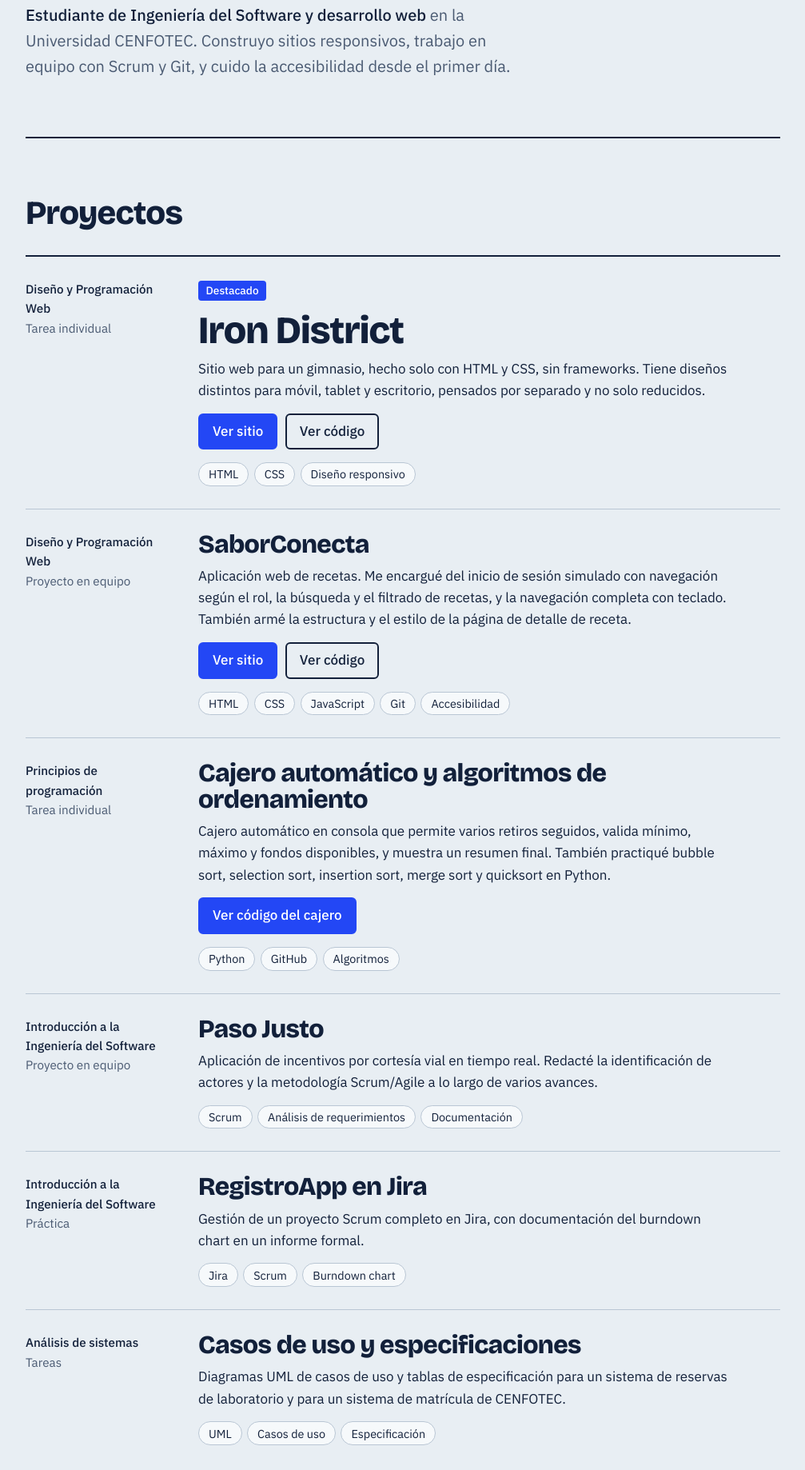
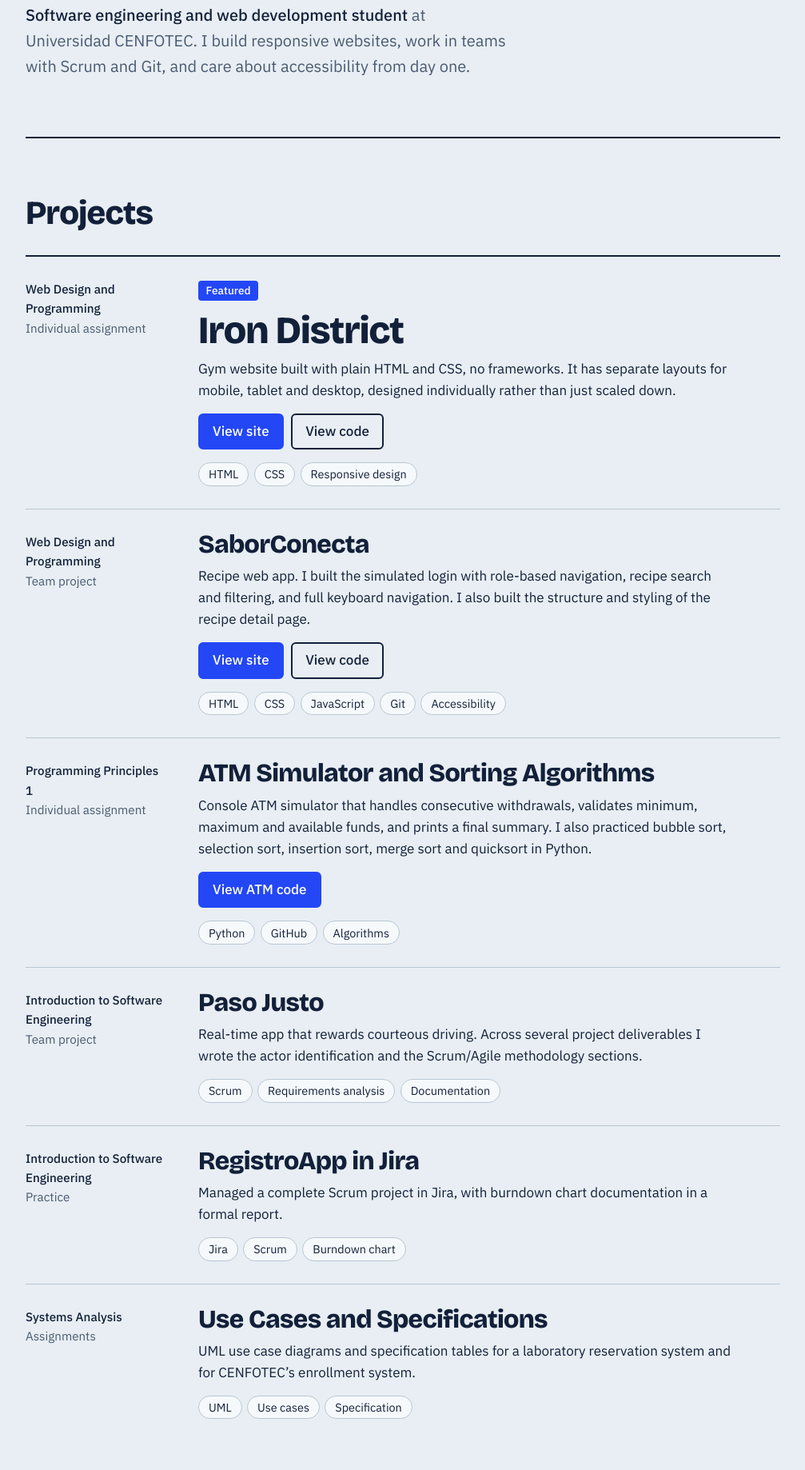
Before and after one commit to julian26-salazar04/julian26-salazar04.github-io, a plain HTML site: page index.html in a window 1280 px wide. Shown: the part 582-2420 px from the top of the page at 80% size, without its empty margins (136-1143 px from the left). Drawn offline with nearby package versions, Linux system fonts and the light colour scheme.

Commit message:
Update index.html

```diff
--- a/index.html
+++ b/index.html
@@ -1,9 +1,9 @@
 <!DOCTYPE html>
-<html lang="es">
+<html lang="en">
 <head>
 <meta charset="utf-8">
 <meta name="viewport" content="width=device-width, initial-scale=1, viewport-fit=cover">
-<title>Julián Salazar Solís · Portafolio</title>
+<title>Julián Salazar Solís · Portfolio</title>
 <link rel="preconnect" href="https://fonts.googleapis.com">
 <link rel="preconnect" href="https://fonts.gstatic.com" crossorigin>
 <link href="https://fonts.googleapis.com/css2?family=Bricolage+Grotesque:opsz,wght@12..96,500;12..96,800&family=IBM+Plex+Sans:wght@400;500&display=swap" rel="stylesheet">
@@ -65,88 +65,88 @@ footer{padding:2.5rem 0 3rem;color:var(--muted);font-size:.95rem}
 <div class="wrap">
 <header class="hero">
   <h1>Julián <span>Salazar</span> Solís</h1>
-  <p class="lead"><strong>Estudiante de Ingeniería del Software y desarrollo web</strong> en la Universidad CENFOTEC. Construyo sitios responsivos, trabajo en equipo con Scrum y Git, y cuido la accesibilidad desde el primer día.</p>
+  <p class="lead"><strong>Software engineering and web development student</strong> at Universidad CENFOTEC. I build responsive websites, work in teams with Scrum and Git, and care about accessibility from day one.</p>
 </header>
 </div>
 
-<section id="proyectos">
+<section id="projects">
 <div class="wrap">
-  <h2>Proyectos</h2>
+  <h2>Projects</h2>
 
   <article class="proj main">
-    <div class="meta"><b>Diseño y Programación Web</b>Tarea individual</div>
+    <div class="meta"><b>Web Design and Programming</b>Individual assignment</div>
     <div>
-      <span class="badge">Destacado</span>
+      <span class="badge">Featured</span>
       <h3>Iron District</h3>
-      <p>Sitio web para un gimnasio, hecho solo con HTML y CSS, sin frameworks. Tiene diseños distintos para móvil, tablet y escritorio, pensados por separado y no solo reducidos.</p>
-      <div class="links"><a class="primary" href="iron-district/">Ver sitio</a><a href="https://github.com/julian26-salazar04/julian26-salazar04.github-io/tree/main/iron-district">Ver código</a></div>
-      <ul class="tags"><li>HTML</li><li>CSS</li><li>Diseño responsivo</li></ul>
+      <p>Gym website built with plain HTML and CSS, no frameworks. It has separate layouts for mobile, tablet and desktop, designed individually rather than just scaled down.</p>
+      <div class="links"><a class="primary" href="iron-district/">View site</a><a href="https://github.com/julian26-salazar04/julian26-salazar04.github.io/tree/main/iron-district">View code</a></div>
+      <ul class="tags"><li>HTML</li><li>CSS</li><li>Responsive design</li></ul>
     </div>
   </article>
 
   <article class="proj">
-    <div class="meta"><b>Diseño y Programación Web</b>Proyecto en equipo</div>
+    <div class="meta"><b>Web Design and Programming</b>Team project</div>
     <div>
       <h3>SaborConecta</h3>
-      <p>Aplicación web de recetas. Me encargué del inicio de sesión simulado con navegación según el rol, la búsqueda y el filtrado de recetas, y la navegación completa con teclado. También armé la estructura y el estilo de la página de detalle de receta.</p>
-      <div class="links"><a class="primary" href="saborconecta/">Ver sitio</a><a href="https://github.com/julian26-salazar04/SaborConecta">Ver código</a></div>
-      <ul class="tags"><li>HTML</li><li>CSS</li><li>JavaScript</li><li>Git</li><li>Accesibilidad</li></ul>
+      <p>Recipe web app. I built the simulated login with role-based navigation, recipe search and filtering, and full keyboard navigation. I also built the structure and styling of the recipe detail page.</p>
+      <div class="links"><a class="primary" href="saborconecta/">View site</a><a href="https://github.com/julian26-salazar04/SaborConecta">View code</a></div>
+      <ul class="tags"><li>HTML</li><li>CSS</li><li>JavaScript</li><li>Git</li><li>Accessibility</li></ul>
     </div>
   </article>
 
   <article class="proj">
-    <div class="meta"><b>Principios de programación</b>Tarea individual</div>
+    <div class="meta"><b>Programming Principles 1</b>Individual assignment</div>
     <div>
-      <h3>Cajero automático y algoritmos de ordenamiento</h3>
-      <p>Cajero automático en consola que permite varios retiros seguidos, valida mínimo, máximo y fondos disponibles, y muestra un resumen final. También practiqué bubble sort, selection sort, insertion sort, merge sort y quicksort en Python.</p>
-      <div class="links"><a class="primary" href="https://github.com/julian26-salazar04/julian26-salazar04.github-io/tree/main/python/cajero-automatico">Ver código del cajero</a></div>
-      <ul class="tags"><li>Python</li><li>GitHub</li><li>Algoritmos</li></ul>
+      <h3>ATM Simulator and Sorting Algorithms</h3>
+      <p>Console ATM simulator that handles consecutive withdrawals, validates minimum, maximum and available funds, and prints a final summary. I also practiced bubble sort, selection sort, insertion sort, merge sort and quicksort in Python.</p>
+      <div class="links"><a class="primary" href="https://github.com/julian26-salazar04/julian26-salazar04.github.io/tree/main/python/cajero-automatico">View ATM code</a></div>
+      <ul class="tags"><li>Python</li><li>GitHub</li><li>Algorithms</li></ul>
     </div>
   </article>
 
   <article class="proj">
-    <div class="meta"><b>Introducción a la Ingeniería del Software</b>Proyecto en equipo</div>
+    <div class="meta"><b>Introduction to Software Engineering</b>Team project</div>
     <div>
       <h3>Paso Justo</h3>
-      <p>Aplicación de incentivos por cortesía vial en tiempo real. Redacté la identificación de actores y la metodología Scrum/Agile a lo largo de varios avances.</p>
-      <ul class="tags"><li>Scrum</li><li>Análisis de requerimientos</li><li>Documentación</li></ul>
+      <p>Real-time app that rewards courteous driving. Across several project deliverables I wrote the actor identification and the Scrum/Agile methodology sections.</p>
+      <ul class="tags"><li>Scrum</li><li>Requirements analysis</li><li>Documentation</li></ul>
     </div>
   </article>
 
   <article class="proj">
-    <div class="meta"><b>Introducción a la Ingeniería del Software</b>Práctica</div>
+    <div class="meta"><b>Introduction to Software Engineering</b>Practice</div>
     <div>
-      <h3>RegistroApp en Jira</h3>
-      <p>Gestión de un proyecto Scrum completo en Jira, con documentación del burndown chart en un informe formal.</p>
+      <h3>RegistroApp in Jira</h3>
+      <p>Managed a complete Scrum project in Jira, with burndown chart documentation in a formal report.</p>
       <ul class="tags"><li>Jira</li><li>Scrum</li><li>Burndown chart</li></ul>
     </div>
   </article>
 
   <article class="proj">
-    <div class="meta"><b>Análisis de sistemas</b>Tareas</div>
+    <div class="meta"><b>Systems Analysis</b>Assignments</div>
     <div>
-      <h3>Casos de uso y especificaciones</h3>
-      <p>Diagramas UML de casos de uso y tablas de especificación para un sistema de reservas de laboratorio y para un sistema de matrícula de CENFOTEC.</p>
-      <ul class="tags"><li>UML</li><li>Casos de uso</li><li>Especificación</li></ul>
+      <h3>Use Cases and Specifications</h3>
+      <p>UML use case diagrams and specification tables for a laboratory reservation system and for CENFOTEC’s enrollment system.</p>
+      <ul class="tags"><li>UML</li><li>Use cases</li><li>Specification</li></ul>
     </div>
   </article>
 </div>
 </section>
 
-<section id="habilidades">
+<section id="skills">
 <div class="wrap">
-  <h2>Con qué trabajo</h2>
+  <h2>What I work with</h2>
   <div class="skills">
-    <div><h3>Desarrollo web</h3><ul><li>HTML y CSS responsivo</li><li>Accesibilidad por teclado</li><li>JavaScript básico</li></ul></div>
-    <div><h3>Programación</h3><ul><li>Python</li><li>Algoritmos de ordenamiento</li><li>Git y GitHub</li></ul></div>
-    <div><h3>Ingeniería de software</h3><ul><li>Scrum y Jira</li><li>Diagramas UML</li><li>Documentación técnica</li></ul></div>
-    <div><h3>Idiomas</h3><ul><li>Español nativo</li><li>Inglés: proyecto final sobre IA generativa y LLMs</li></ul></div>
+    <div><h3>Web development</h3><ul><li>Responsive HTML and CSS</li><li>Keyboard accessibility</li><li>Basic JavaScript</li></ul></div>
+    <div><h3>Programming</h3><ul><li>Python</li><li>Sorting algorithms</li><li>Git and GitHub</li></ul></div>
+    <div><h3>Software engineering</h3><ul><li>Scrum and Jira</li><li>UML diagrams</li><li>Technical documentation</li></ul></div>
+    <div><h3>Languages</h3><ul><li>Spanish (native)</li><li>English: final project on generative AI and LLMs, with a written report, slides and oral presentation</li></ul></div>
   </div>
 </div>
 </section>
 
 <footer>
-<div class="wrap">Julián Salazar Solís · Universidad CENFOTEC · Costa Rica</div>
+<div class="wrap">Julián Salazar Solís · CENFOTEC University · Costa Rica</div>
 </footer>
 </body>
 </html>
```
